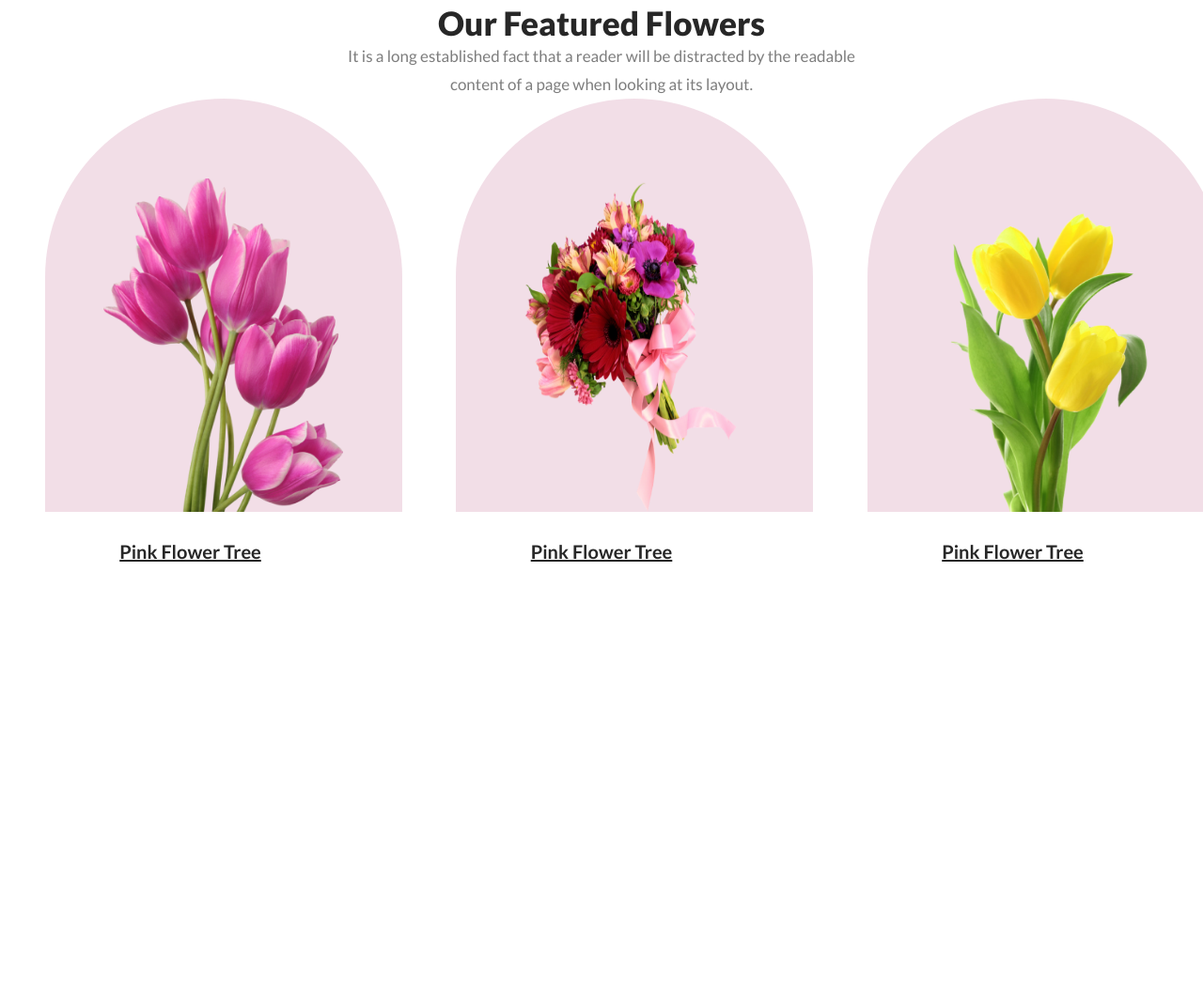
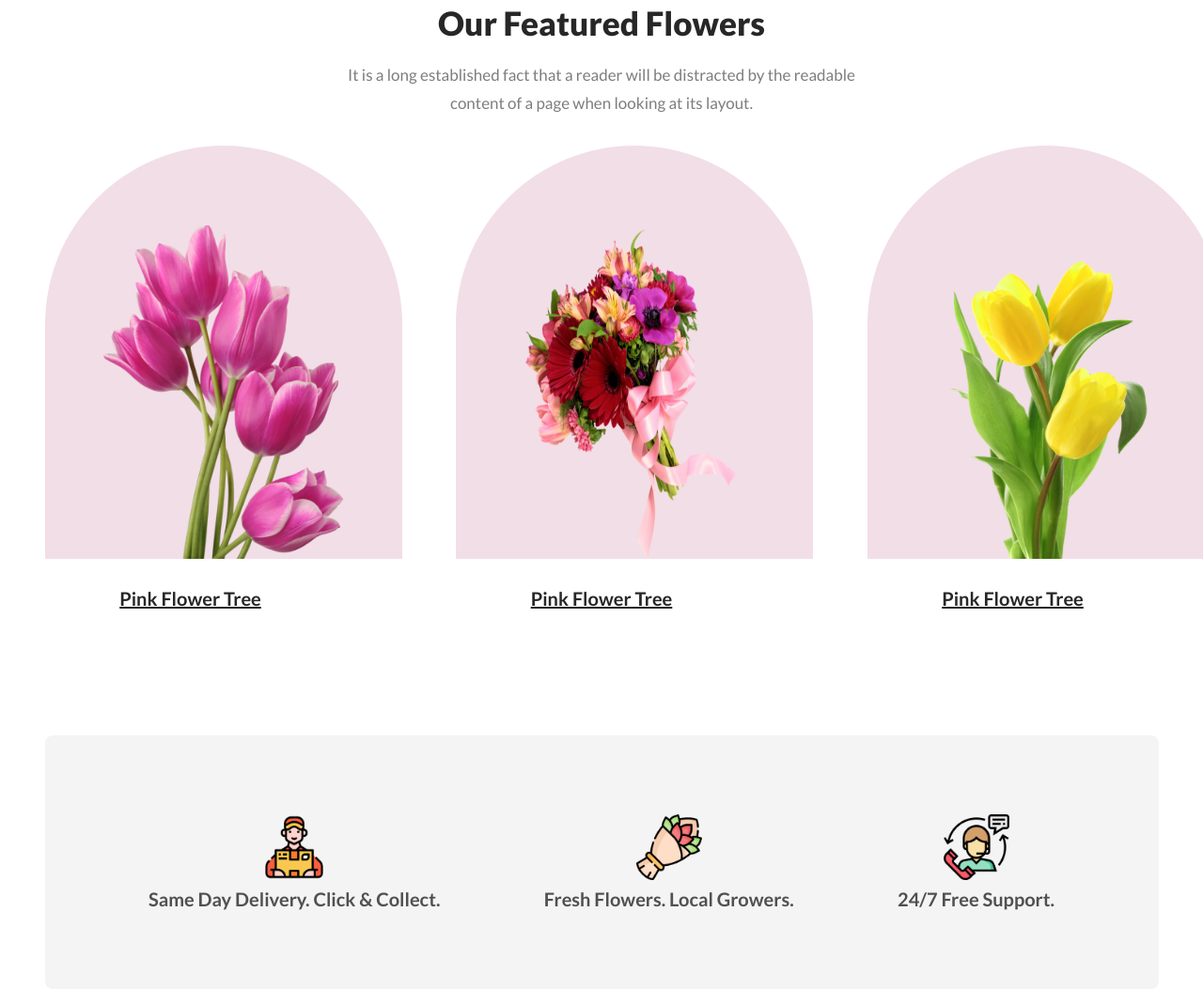
Before and after one commit to webpromahdi/flower-shop-assignment, a plain HTML site: page index.html in a window 1280 px wide. Shown: the part 897-1950 px from the top of the page at 94% size. Before the commit the page ends 1496 px from the top, so only its background shows below. Drawn offline with Linux system fonts and the light colour scheme.

Commit message:
service section added

```diff
--- a/index.html
+++ b/index.html
@@ -24,6 +24,7 @@
 
     <!-- main section start -->
     <main>
+        <!-- Featured Flowers Section Start -->
         <section class="featured-flowers">
             <div class="section-content">
                 <h2>Our Featured Flowers</h2>
@@ -50,6 +51,27 @@
                 </div>
             </div>
         </section>
+        <!-- Featured Flowers Section End -->
+
+        <!-- Service section start -->
+        <section class="service-section">
+            <div class="services">
+                <img src="Flower Asset/Group 57.png" style="height: 70px; width: 70px;">
+                <p>Same Day Delivery. Click & Collect.</p>
+            </div>
+
+            <div class="services">
+                <img src="Flower Asset/Group 58.png" style="height: 70px; width: 70px;">
+                <p>Fresh Flowers. Local Growers.</p>
+            </div>
+
+            <div class="services">
+                <img src="Flower Asset/Group 59.png" style="height: 70px; width: 70px;">
+                <p>24/7 Free Support.</p>
+            </div>
+        </section>
+<!-- Service section End -->
+
     </main>
 </body>
 </html>
--- a/style.css
+++ b/style.css
@@ -25,6 +25,7 @@
     text-align: center;
     font-size: 35px;
     font-weight: 800;
+    margin-bottom: 20px;
 }
 .section-content p{
     color: rgba(39, 39, 39, 0.60);
@@ -32,6 +33,7 @@
     font-size: 17px;
     font-weight: 400;
     line-height: 30px;
+    margin-bottom: 30px;
 }
 /* Throughout the website end*/
 
@@ -102,3 +104,23 @@ main{
     font-size: 20px;
     font-weight: 700;
 }
+/* featured flowers section end */
+
+/* Service section start */
+.service-section{
+    height: 270px;
+    border: rgba(39, 39, 39, 0.05);
+    border-radius: 8px;
+    background: rgba(39, 39, 39, 0.05);
+    margin-top: 200px;
+    display: flex;
+    justify-content: space-evenly;
+    align-items: center;
+    text-align: center;
+}
+.services p{
+    color: rgba(39, 39, 39, 0.80);
+    font-size: 20px;
+    font-weight: 600;
+    margin-top: 5px;
+}
```
